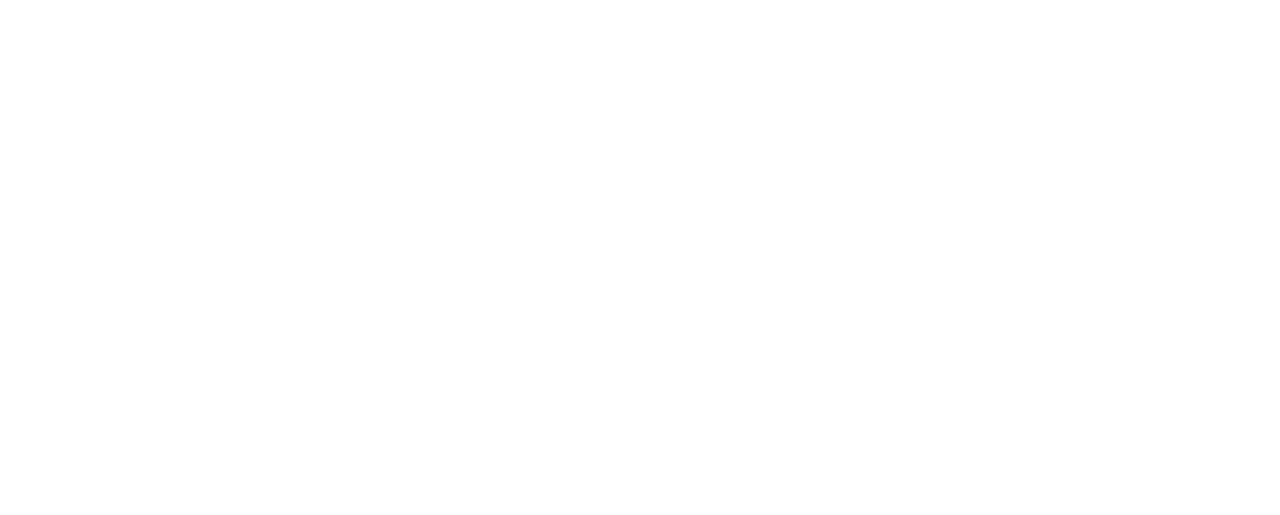
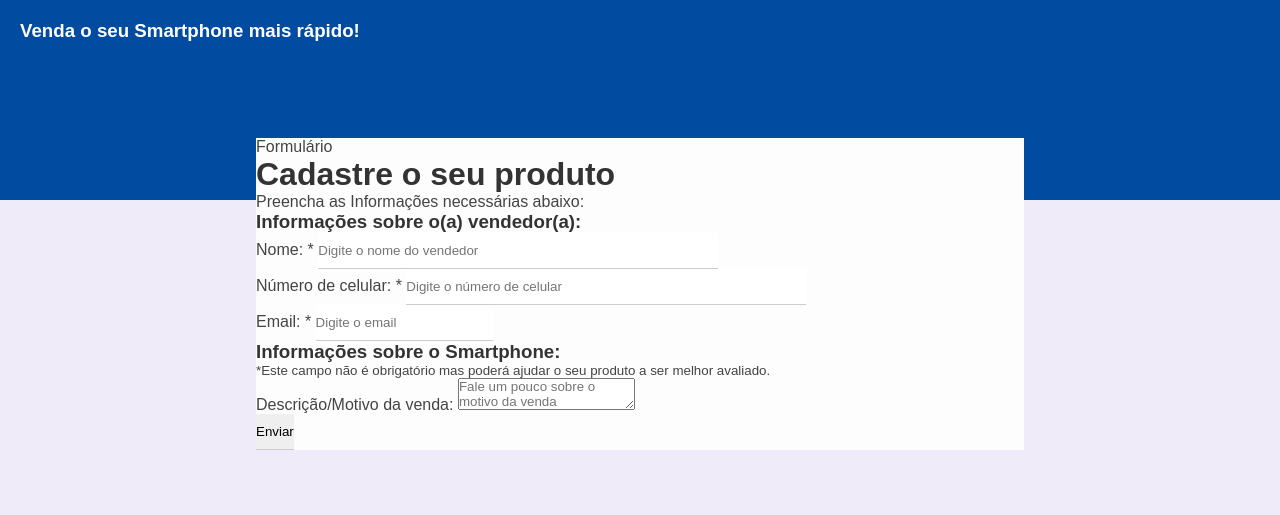
Before and after one commit to VitorFarias1/projeto02-Formulario_Venda_Smartphones, a plain HTML site: page index.html in a window 1280 px wide. Drawn offline with Linux system fonts and the light colour scheme.

Commit message:
Wip: Estruturação inicial HTML e CSS

```diff
--- a/estilos/styles.css
+++ b/estilos/styles.css
@@ -0,0 +1,53 @@
+* {
+    padding: 0;
+    margin: 0;
+    font-family: Arial, Helvetica, sans-serif;
+}
+
+body {
+    background-color: #f0ebf8;
+}
+
+h1,h2,h3,h4,h5 {
+    color:#333;
+}
+
+p,label {
+    color: #444;
+}
+
+input {
+    border: none;
+    border-bottom: 1px solid #ccc;
+    padding: 10px 0;
+}
+
+input[type="text"],
+input[type="number"],
+input[type="date"],
+input[type="file"] {
+    width: 400px;
+}
+
+.header-container {
+    height: 160px;
+    padding: 20px;
+    background-color: #014ba0;
+}
+
+.header-container h3 {
+    color: #fff;
+    margin-top: 0;
+}
+
+.form-container {
+    background-color: #fdfdfd;
+    width: 60%;
+    margin: 0 auto;
+    position: relative;
+    top: -62px
+}
+
+.warning {
+    font-size: smaller;
+}
--- a/index.html
+++ b/index.html
@@ -3,10 +3,69 @@
 <head>
     <meta charset="UTF-8">
     <meta name="viewport" content="width=device-width, initial-scale=1.0">
-    <title>Formulário de venda de carros</title>
+    <title>Formulário de venda de Smartphone</title>
     <link rel="stylesheet" href="estilos/styles.css">
 </head>
 <body>
-
+    <div class="container">
+        <div class="header-container">
+            <h3>Venda o seu Smartphone mais rápido!</h3>
+        </div>
+        <div class="form-container">
+            <div class="form-header">
+                <p>Formulário</p>
+            </div>
+            <div class="form-body">
+                <h1 class="form-title">Cadastre o seu produto</h1>
+                <p>Preencha as Informações necessárias abaixo:</p>
+                <h3>Informações sobre o(a) vendedor(a): </h3>
+                <form>
+                    <div class="box-input">
+                        <label for="name">Nome: <span>*</span></label>
+                        <input
+                        type="text"
+                        id="name"
+                        name="name"
+                        required
+                        minlength="1"
+                        maxlength="30"
+                        placeholder="Digite o nome do vendedor"
+                        >
+                    </div>
+                    <div class="box-input">
+                        <label for="cel">Número de celular: <span>*</span></label>
+                        <input
+                        type="text"
+                        id="cel"
+                        name="cel"
+                        required
+                        minlength="1"
+                        maxlength="30"
+                        placeholder="Digite o número de celular"
+                        >
+                    </div>
+                    <div class="box-input">
+                        <label for="email">Email: <span>*</span></label>
+                        <input
+                        type="email"
+                        id="email"
+                        name="email"
+                        required
+                        minlength="1"
+                        maxlength="30"
+                        placeholder="Digite o email"
+                        >
+                    </div>
+                <h3>Informações sobre o Smartphone: </h3>
+                <div class="box-input">
+                    <p class="warning">*Este campo não é obrigatório mas poderá ajudar o seu produto a ser melhor avaliado.</p>
+                    <label for="description">Descrição/Motivo da venda:</label>
+                    <textarea name="description" id="description" placeholder="Fale um pouco sobre o motivo da venda"></textarea>
+                </div>
+                <input type="submit" value="Enviar">
+                </form>
+            </div>
+        </div>
+    </div>
 </body>
 </html>
```
